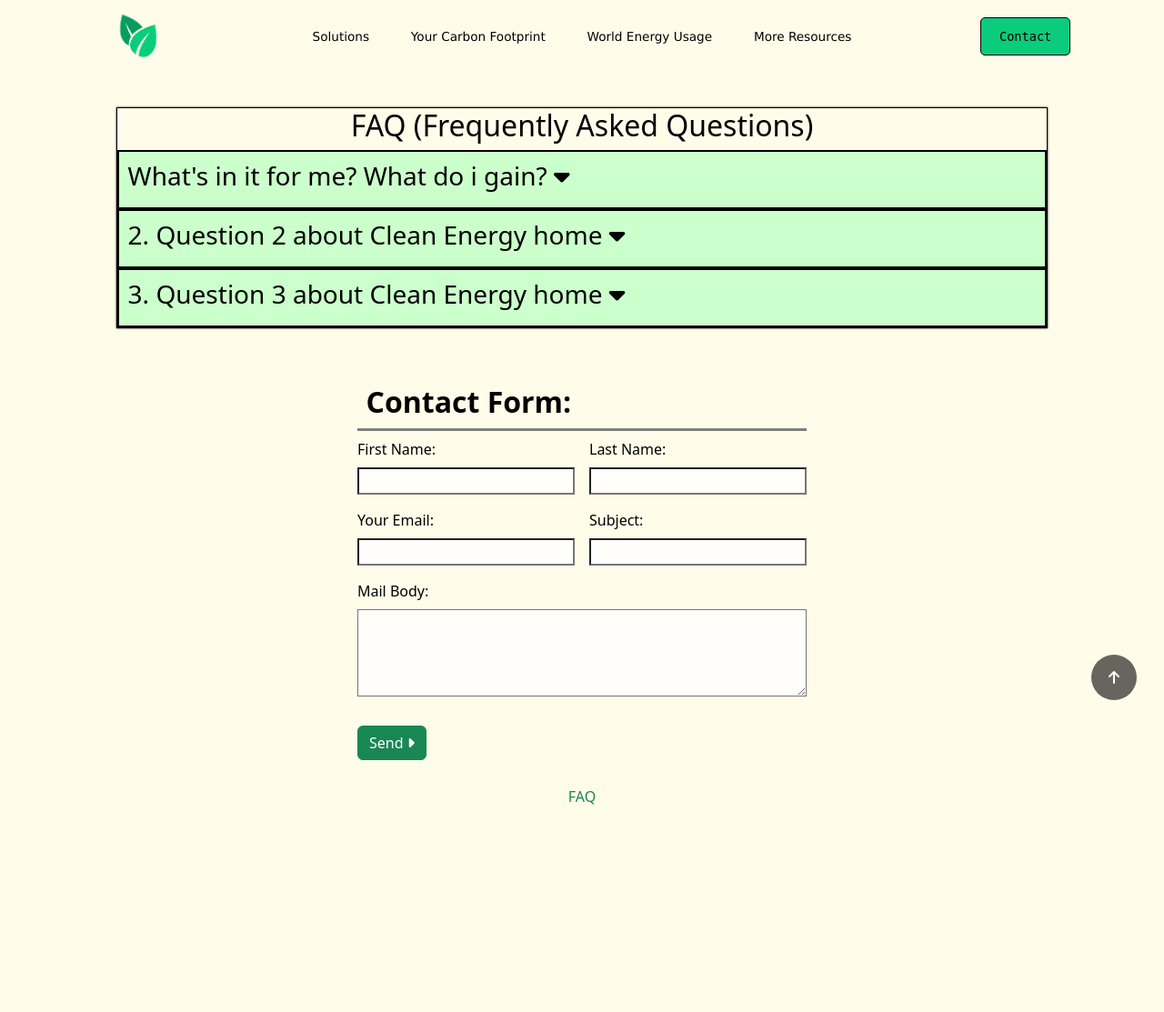
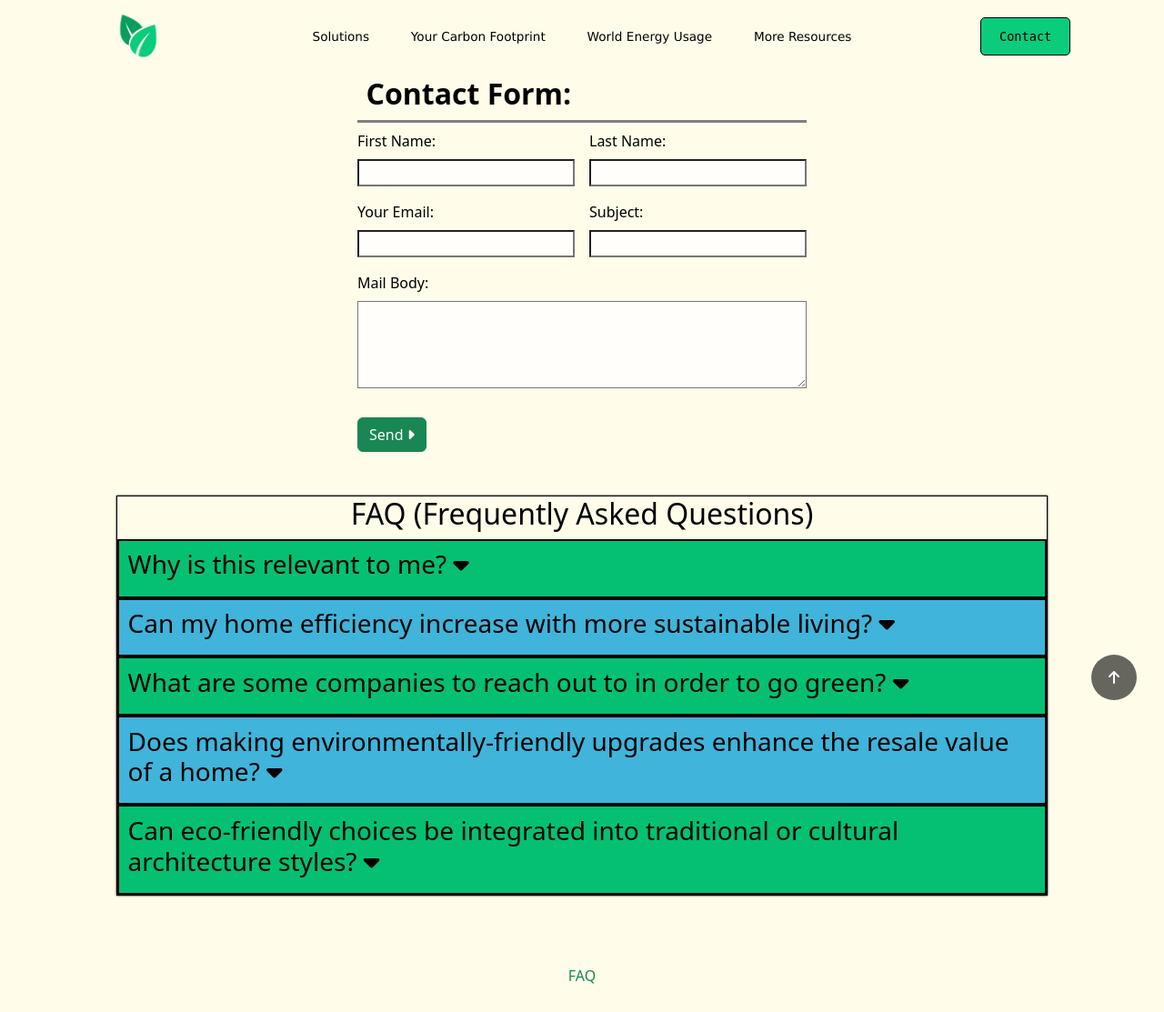
Before and after one commit to mkmkaksl/EarthFirst, a Django app: page /contact in a window 1280 px wide. Shown: the whole page at 91% size. Before the commit the page ends 885 px from the top, so only its background shows below. Run offline with Django 4.2, Linux system fonts and the light colour scheme; parts of the project's set-up code (start-up, migrations or seed data) failed here and were passed over; some libraries are stand-ins or nearby versions.

Commit message:
index & faq updated

```diff
--- a/greenClean/static/greenClean/styles.css
+++ b/greenClean/static/greenClean/styles.css
@@ -146,7 +146,8 @@ header {
    justify-content: flex-start;
    align-items: center;
    width:100%;
-   height: 95dvh;
+   height: 75dvh;
+   margin-bottom: 20dvh;
 }
 #type-ani-txt {
    font-family: 'Arial', sans-serif;
@@ -293,8 +294,8 @@ header {
    padding:5px;
    border-width: 3px;
    border-color: black;
-   border-style:hidden;
-   border-bottom-style:solid;
+   border-style: hidden;
+   border-bottom-style: solid;
 }
 .impact-text{
    height: 80%;
@@ -388,7 +389,7 @@ form .carbon-footprint {
    text-align: center;
    background: rgba(97, 255, 97, 0.6);
    box-shadow: 0 0 5px black;
-   border-radius: 20px;
+   border-radius: 5px;
    padding: 0.5em;
    margin: 0.5em;
 }
@@ -450,10 +451,24 @@ form .carbon-footprint {
 }
 .faq-question {
    font-size: 1.2rem;
-   background-color: rgb(203, 255, 203);
+   /* background-color: rgb(203, 255, 203); */
    padding: 0.5em;
    border: 2px solid black;
 }
+.faq:nth-of-type(2n + 1) .faq-question {
+   background: #05c072;
+}
+.faq:nth-of-type(2n) .faq-question {
+   background: #40b4da;
+}
+
+.faq:nth-of-type(2n + 1) .faq-answer {
+   background: #17ff9e;
+}
+.faq:nth-of-type(2n) .faq-answer {
+   background: #67d9ff;
+}
+
 .faq-answer {
    /* border: 3px solid blue; */
    margin: 0 0 0 0;
--- a/greenClean/templates/greenClean/contact.html
+++ b/greenClean/templates/greenClean/contact.html
@@ -6,42 +6,6 @@
 {% block metaKeywords %}{% endblock %}
 
 {% block body %}
-
-    {% comment %} FAQ {% endcomment %}
-
-    <div class="faq-container">
-        <h2 class="flex-center">FAQ (Frequently Asked Questions)</h2>
-        <div class="faq">
-            <div class="faq-question">
-                <h3>What's in it for me? What do i gain? <i class="fa-solid fa-caret-down"></i></h3>
-            </div>
-            <div class="faq-answer">
-                <div class="answer-container">
-                    <p>Lorem, ipsum dolor sit amet consectetur adipisicing elit. Corrupti sed provident voluptatem soluta dolore obcaecati fuga ipsam, blanditiis odio maiores nemo quas fugiat quasi veniam culpa quam accusantium assumenda consectetur?</p>
-                </div>
-            </div>
-        </div>
-        <div class="faq">
-            <div class="faq-question">
-                <h3>2. Question 2 about Clean Energy home <i class="fa-solid fa-caret-down"></i></h3>
-            </div>
-            <div class="faq-answer">
-                <div class="answer-container">
-                    <p>Lorem, ipsum dolor sit amet consectetur adipisicing elit. Corrupti sed provident voluptatem soluta dolore obcaecati fuga ipsam, blanditiis odio maiores nemo quas fugiat quasi veniam culpa quam accusantium assumenda consectetur?</p>
-                </div>
-            </div>
-        </div>
-        <div class="faq">
-            <div class="faq-question">
-                <h3>3. Question 3 about Clean Energy home <i class="fa-solid fa-caret-down"></i></h3>
-            </div>
-            <div class="faq-answer">
-                <div class="answer-container">
-                    <p>Lorem, ipsum dolor sit amet consectetur adipisicing elit. Corrupti sed provident voluptatem soluta dolore obcaecati fuga ipsam, blanditiis odio maiores nemo quas fugiat quasi veniam culpa quam accusantium assumenda consectetur?</p>
-                </div>
-            </div>
-        </div>
-    </div>
 
     {% comment %} Contact {% endcomment %}
 
@@ -56,7 +20,6 @@
     {% endif %} -->
     <form action="/contact" method="POST" class="mail-form">
         {% csrf_token %}
-
         <div class="form-section">
             <h3 class="form-header">Contact Form:</h3>
             <div class="form-field-container">
@@ -110,6 +73,63 @@
         {% endif %}
     </form>
 
+
+    {% comment %} FAQ {% endcomment %}
+
+    <div class="faq-container">
+        <h2 class="flex-center">FAQ (Frequently Asked Questions)</h2>
+        <div class="faq">
+            <div class="faq-question">
+                <h3>Why is this relevant to me? <i class="fa-solid fa-caret-down"></i></h3>
+            </div>
+            <div class="faq-answer">
+                <div class="answer-container">
+                    <p>Lorem, ipsum dolor sit amet consectetur adipisicing elit. Corrupti sed provident voluptatem soluta dolore obcaecati fuga ipsam, blanditiis odio maiores nemo quas fugiat quasi veniam culpa quam accusantium assumenda consectetur?</p>
+                </div>
+            </div>
+        </div>
+        <div class="faq">
+            <div class="faq-question">
+                <h3>Can my home efficiency increase with more sustainable living? <i class="fa-solid fa-caret-down"></i></h3>
+            </div>
+            <div class="faq-answer">
+                <div class="answer-container">
+                    <p>Lorem, ipsum dolor sit amet consectetur adipisicing elit. Corrupti sed provident voluptatem soluta dolore obcaecati fuga ipsam, blanditiis odio maiores nemo quas fugiat quasi veniam culpa quam accusantium assumenda consectetur?</p>
+                </div>
+            </div>
+        </div>
+        <div class="faq">
+            <div class="faq-question">
+                <h3>What are some companies to reach out to in order to go green? <i class="fa-solid fa-caret-down"></i></h3>
+            </div>
+            <div class="faq-answer">
+                <div class="answer-container">
+                    <p>Lorem, ipsum dolor sit amet consectetur adipisicing elit. Corrupti sed provident voluptatem soluta dolore obcaecati fuga ipsam, blanditiis odio maiores nemo quas fugiat quasi veniam culpa quam accusantium assumenda consectetur?</p>
+                </div>
+            </div>
+        </div>
+        <div class="faq">
+            <div class="faq-question">
+                <h3>Does making environmentally-friendly upgrades enhance the resale value of a home? <i class="fa-solid fa-caret-down"></i></h3>
+            </div>
+            <div class="faq-answer">
+                <div class="answer-container">
+                    <p>Lorem, ipsum dolor sit amet consectetur adipisicing elit. Corrupti sed provident voluptatem soluta dolore obcaecati fuga ipsam, blanditiis odio maiores nemo quas fugiat quasi veniam culpa quam accusantium assumenda consectetur?</p>
+                </div>
+            </div>
+        </div>
+        <div class="faq">
+            <div class="faq-question">
+                <h3>Can eco-friendly choices be integrated into traditional or cultural architecture styles? <i class="fa-solid fa-caret-down"></i></h3>
+            </div>
+            <div class="faq-answer">
+                <div class="answer-container">
+                    <p>Lorem, ipsum dolor sit amet consectetur adipisicing elit. Corrupti sed provident voluptatem soluta dolore obcaecati fuga ipsam, blanditiis odio maiores nemo quas fugiat quasi veniam culpa quam accusantium assumenda consectetur?</p>
+                </div>
+            </div>
+        </div>
+    </div>
+
     <script src="{% static 'greenClean/faq.js' %}"></script>
 
 {% endblock %}
--- a/greenClean/templates/greenClean/index.html
+++ b/greenClean/templates/greenClean/index.html
@@ -29,6 +29,7 @@
         </div>
     </div>
 
+    <div class="spacer"></div>
 
     <section>
         <a id="impacts"></a>
```
